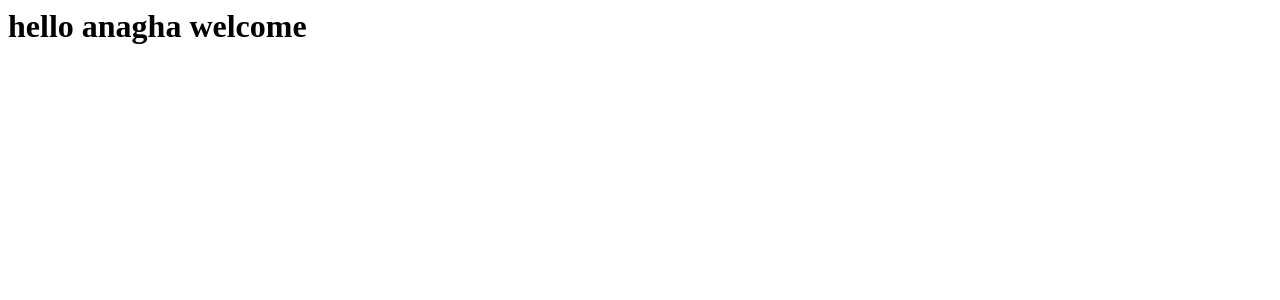
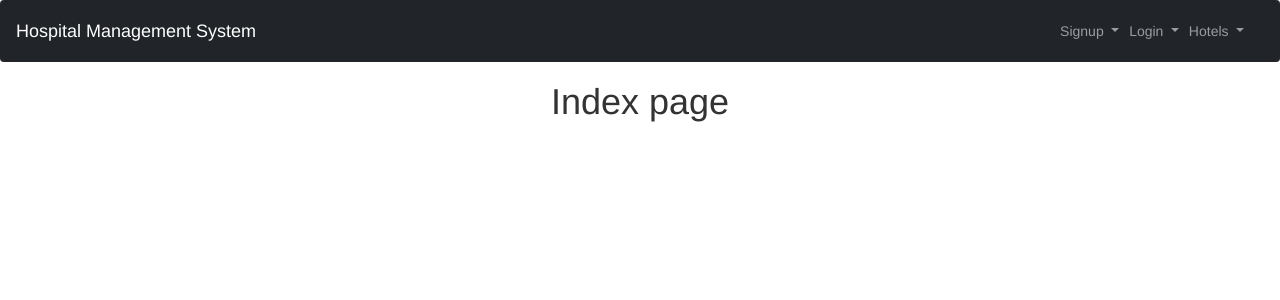
Before and after one commit to Anaghacs/hotel_managements, a Django app: page / in a window 1280 px wide. Shown: the top 300 px of the page. Run offline with Django 5.2, Linux system fonts and the light colour scheme; some libraries are stand-ins or nearby versions.

Commit message:
signup setup

```diff
--- /dev/null
+++ b/hotel_management_system/templates/base.html
@@ -0,0 +1,18 @@
+<!DOCTYPE html>
+<html lang="en">
+<head>
+      <meta charset="UTF-8">
+      <meta name="viewport" content="width=device-width, initial-scale=1.0">
+      <title>Hospital Management System</title>
+      <link href="https://cdn.jsdelivr.net/npm/bootstrap@5.3.3/dist/css/bootstrap.min.css" rel="stylesheet" integrity="sha384-QWTKZyjpPEjISv5WaRU9OFeRpok6YctnYmDr5pNlyT2bRjXh0JMhjY6hW+ALEwIH" crossorigin="anonymous">
+
+      <link rel="stylesheet" href="https://maxcdn.bootstrapcdn.com/bootstrap/3.4.1/css/bootstrap.min.css">
+
+</head>
+<body>
+      <script src="https://cdn.jsdelivr.net/npm/bootstrap@5.3.3/dist/js/bootstrap.bundle.min.js" integrity="sha384-YvpcrYf0tY3lHB60NNkmXc5s9fDVZLESaAA55NDzOxhy9GkcIdslK1eN7N6jIeHz" crossorigin="anonymous"></script>
+      {% block content %}
+
+      {% endblock content %}
+</body>
+</html>
--- a/hotel_management_system/templates/index.html
+++ b/hotel_management_system/templates/index.html
@@ -1 +1,7 @@
-<h1>hello anagha welcome</h1>
+{% include 'base.html' %}
+{% include 'navigation.html' %}
+
+{% block content %}
+      <h1 class="text-center">Index page</h1>
+
+{% endblock content %}
--- /dev/null
+++ b/hotel_management_system/templates/navigation.html
@@ -0,0 +1,53 @@
+<nav class="navbar navbar-expand-lg navbar-dark bg-dark">
+      <div class="container-fluid">
+        <a class="navbar-brand" href="#">Hospital Management System</a>
+        <button class="navbar-toggler" type="button" data-bs-toggle="collapse" data-bs-target="#navbarSupportedContent" aria-controls="navbarSupportedContent" aria-expanded="false" aria-label="Toggle navigation">
+          <span class="navbar-toggler-icon"></span>
+        </button>
+        <div class="collapse navbar-collapse" id="navbarSupportedContent">
+          <ul class="navbar-nav me-auto mb-2 mb-lg-0 float-end">
+            <!-- <li class="nav-item">
+              <a class="nav-link active" aria-current="page" href="#">Home</a>
+            </li> -->
+
+            <li class="nav-item dropdown">
+              <a class="nav-link dropdown-toggle" href="#" id="navbarDropdown" role="button" data-bs-toggle="dropdown" aria-expanded="false">
+                Signup
+              </a>
+              <ul class="dropdown-menu" aria-labelledby="navbarDropdown">
+                <a class="dropdown-item" href="#">Hotels</a></li>
+                <a class="dropdown-item" href="#">Users</a></li>
+              </ul>
+            </li>
+
+            <li class="nav-item dropdown">
+              <a class="nav-link dropdown-toggle" href="#" id="navbarDropdown" role="button" data-bs-toggle="dropdown" aria-expanded="false">
+                Login
+              </a>
+              <ul class="dropdown-menu" aria-labelledby="navbarDropdown">
+                <a class="dropdown-item" href="#">Admin</a></li>
+                <a class="dropdown-item" href="">Hotel</a></li>
+                <a class="dropdown-item" href="#">Users</a></li>
+              </ul>
+            </li>
+
+            <li class="nav-item dropdown">
+              <a class="nav-link dropdown-toggle" href="#" id="navbarDropdown" role="button" data-bs-toggle="dropdown" aria-expanded="false">
+                Hotels
+              </a>
+              <ul class="dropdown-menu" aria-labelledby="navbarDropdown">
+                <a class="dropdown-item" href="">View Hotels</a></li>
+                <a class="dropdown-item" href="">Approve Hotels</a></li>
+
+              </ul>
+            </li>
+
+            <!-- {% if request.user.is_staff %} -->
+            <li class="nav-item">
+              <a class="nav-link" href="">LogOut</a>
+            </li>
+            <!-- {% endif %} -->
+          </ul>
+        </div>
+      </div>
+    </nav>
```
Also changed, not shown: hotel_management_system/models.py (+16 -7 lines), db.sqlite3, hotel_management_system/migrations/0001_initial.py, media/Screenshot_2024-02-20_103702.png (added), media/Screenshot_2024-02-20_103702_AeYgvxE.png (added).
